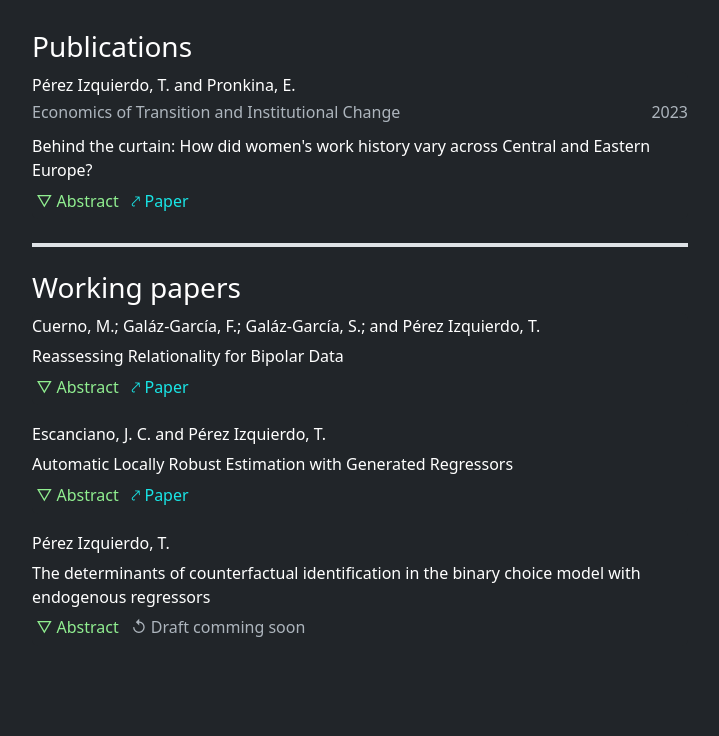
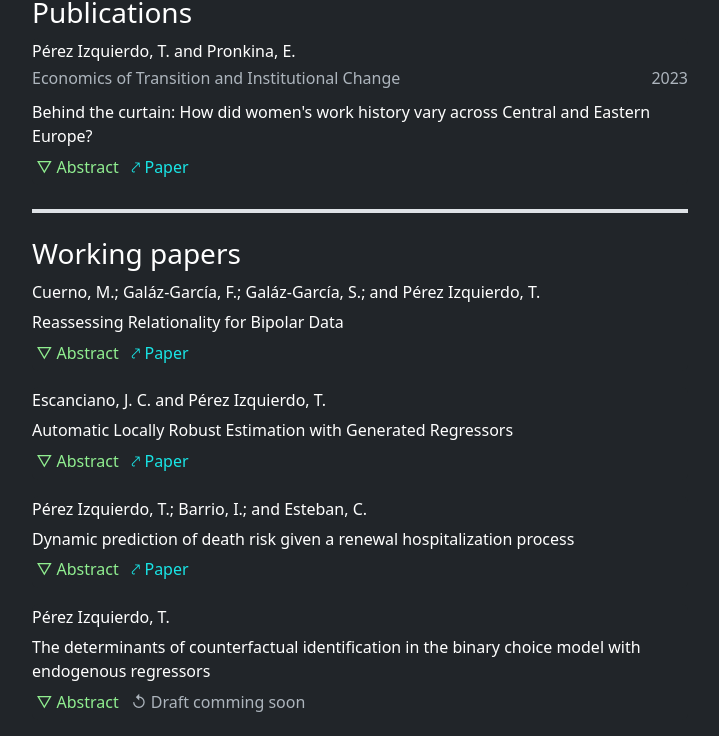
Before and after one commit to telmoperiz/telmoperiz.github.io, a plain HTML site: page research/index.html in a window 1280 px wide. Shown: the part 88-824 px from the top of the page, without its empty margins (280-999 px from the left). Before the commit the page ends 800 px from the top, so only its background shows below. Drawn offline with nearby package versions, Linux system fonts and the light colour scheme; a web font is replaced by a local one.

Commit message:
Update webpage

```diff
--- a/research/index.html
+++ b/research/index.html
@@ -102,6 +102,8 @@
 
 
 
+
+
         </div>
 
         <hr class="border border-2 opacity-100 my-4">
@@ -187,6 +189,40 @@
         <div class="card-header">
 
                 <div class="d-block">
+                    <h6 class="mb-0">Pérez Izquierdo, T.; Barrio, I.; and Esteban, C.</h6>
+                </div>
+
+        </div>
+
+        <div class="card-body">
+            <p class="text-start p-0 mb-1">Dynamic prediction of death risk given a renewal hospitalization process</p>
+
+            <div>
+            <button class="btn btn-abstract" type="button" data-bs-toggle="collapse"
+            data-bs-target="#PP3" aria-expanded="false" aria-controls="PP3">
+                &bigtriangledown; Abstract
+            </button>
+
+                <a class="btn btn-paper" role="button" href=https://arxiv.org/abs/2406.04849>&nearhk; Paper</a>
+
+            </div>
+
+            <div class="collapse" id="PP3">
+                <p class="text-justify px-3 py-1z m-0">Predicting the risk of death for chronic patients is highly valuable for informed medical decision-making. This paper proposes a general framework for dynamic prediction of the risk of death of a patient given her hospitalization history, which is generally available to physicians. Predictions are based on a joint model for the death and hospitalization processes, thereby avoiding the potential bias arising from selection of survivors. The framework accommodates various submodels for the hospitalization process. In particular, we study prediction of the risk of death in a renewal model for hospitalizations, a common approach to recurrent event modelling. In the renewal model, the distribution of hospitalizations throughout the follow-up period impacts the risk of death. This result differs from prediction in the Poisson model, previously studied, where only the number of hospitalizations matters. We apply our methodology to a prospective, observational cohort study of 401 patients treated for COPD in one of six outpatient respiratory clinics run by the Respiratory Service of Galdakao University Hospital, with a median follow-up of 4.16 years. We find that more concentrated hospitalizations increase the risk of death.</p>
+            </div>
+        </div>
+    </div>
+
+
+
+
+
+
+
+    <div class="card text-bg-dark mb-3">
+        <div class="card-header">
+
+                <div class="d-block">
                     <h6 class="mb-0">Pérez Izquierdo, T.</h6>
                 </div>
 
@@ -197,7 +233,7 @@
 
             <div>
             <button class="btn btn-abstract" type="button" data-bs-toggle="collapse"
-            data-bs-target="#PP3" aria-expanded="false" aria-controls="PP3">
+            data-bs-target="#PP4" aria-expanded="false" aria-controls="PP4">
                 &bigtriangledown; Abstract
             </button>
 
@@ -205,7 +241,7 @@
 
             </div>
 
-            <div class="collapse" id="PP3">
+            <div class="collapse" id="PP4">
                 <p class="text-justify px-3 py-1z m-0">The Counterfactual Average Structural Function (CASF) is the Average Structural Function (ASF) averaged with respect to a counterfactual distribution of covariates. In the binary choice model, the CASF measures the rate of successes in a counterfactual scenario. This paper shows that the CASF is non-parametrically identified as a weighted average, where the weights are given by a likelihood ratio. Estimation of the CASF at the regular root n-rate requires a square integrability condition for those weights. This necessary condition depends on instrument strength, the degree of endogeneity, and the relevance of the regressors. Much insight is gained from the single normal regressor model. In this setting, I show that extrapolation strength (the capacity of the model to regularly identify the CASF) increases with the relevance of the regressor and, surprisingly, with the degree of endogeneity. The impact of instrument strength is found to be non-monotone. Moreover, I find a threshold for instrument strength below which regular identification of the CASF is not possible.</p>
             </div>
         </div>
```
Also changed, not shown: 1 other file.
